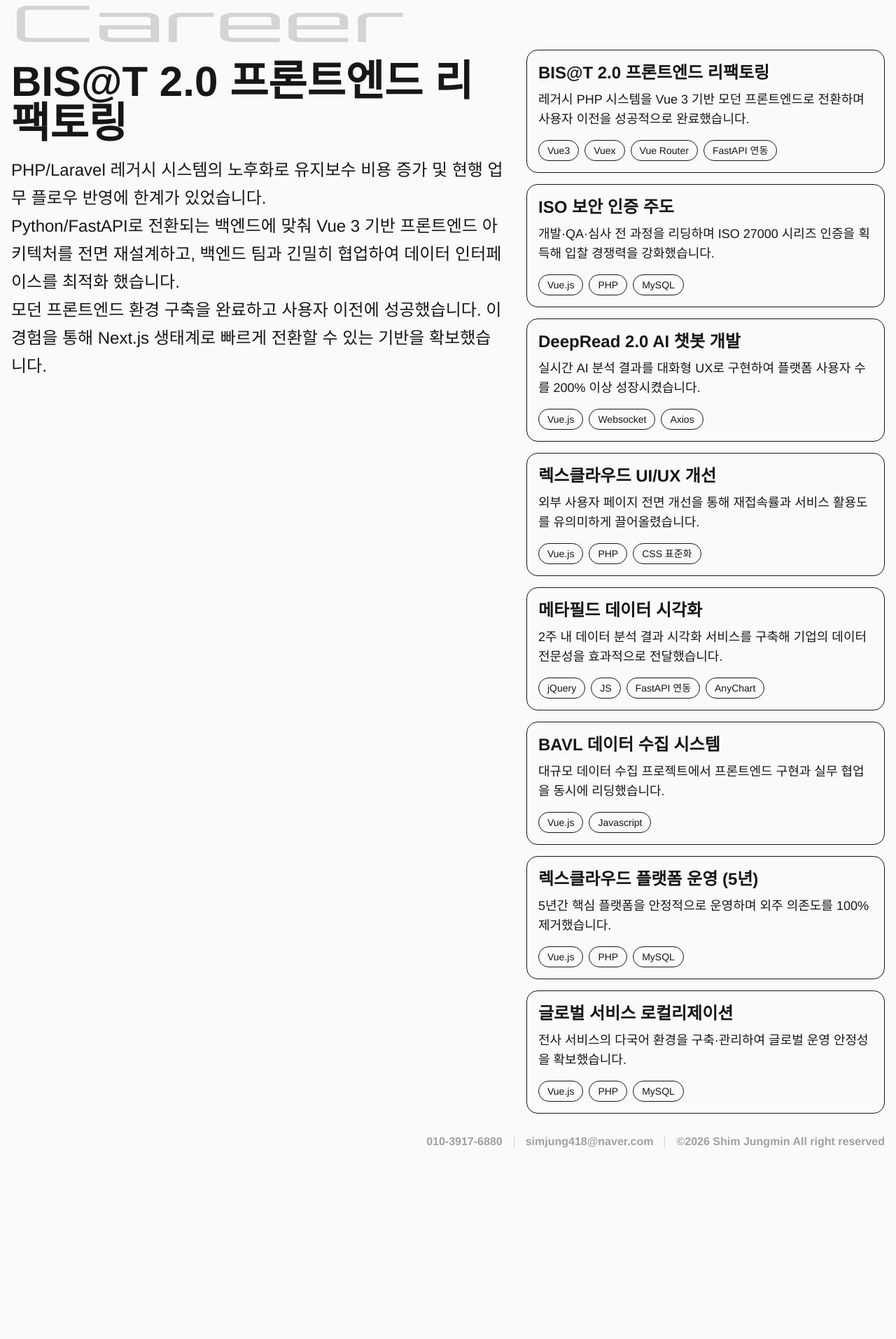
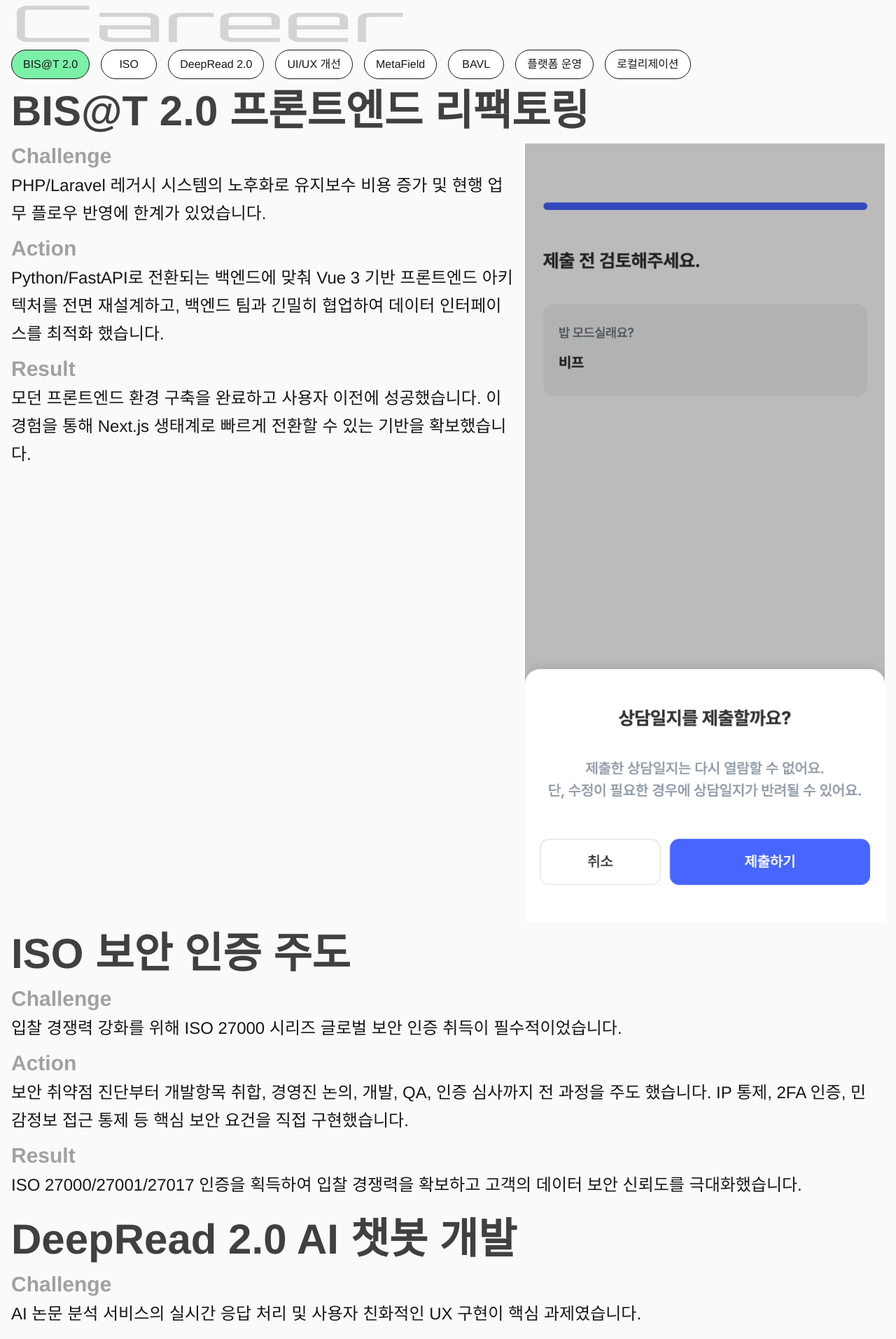
Before and after one commit to simjung418/portfolio-2025, a Next.js app: page /career in a window 1280 px wide. Shown: the part 60-1973 px from the top of the page at 70% size. Before the commit the page ends 1735 px from the top, so only its background shows below. Built offline with nearby package versions, Linux system fonts and the light colour scheme.

Commit message:
feat: ccd intersectionObservation 작업 완료

```diff
--- a/app/career/page.tsx
+++ b/app/career/page.tsx
@@ -1,178 +1,61 @@
 "use client";
 
-import { CardList } from "@/components/cards";
-import { CareerCardDetail } from "@/components/career/CardDetail";
+import { CareerList, CareerCardDetail } from "@/components/career/";
 import { Cards, CAREER_LIST, CareerDetail, CareerListKeys } from "@/lib/types";
-import { useState } from "react";
+import { useEffect, useRef, useState } from "react";
 
-const Career: Record<CareerListKeys, Cards<CareerDetail>> = {
+const career: Record<CareerListKeys, Cards<CareerDetail>> = {
   bisat2: {
+    tabName: "BIS@T 2.0",
     title: "BIS@T 2.0 프론트엔드 리팩토링",
     desc: (
       <>
-        <p>레거시 PHP 시스템을 Vue 3 기반 모던 프론트엔드로 전환하며 사용자 이전을 성공적으로 완료했습니다.</p>
+        <p>
+          레거시 PHP 시스템을 Vue 3 기반 모던 프론트엔드로 전환하며 사용자
+          이전을 성공적으로 완료했습니다.
+        </p>
       </>
     ),
     tech: ["Vue3", "Vuex", "Vue Router", "FastAPI 연동"],
+    imgs:["/bisat.png"],
     detail: {
       challenge: (
         <>
-          <p>PHP/Laravel 레거시 시스템의 노후화로 유지보수 비용 증가 및 현행 업무 플로우 반영에 한계가 있었습니다.</p>
+          <p>
+            PHP/Laravel 레거시 시스템의 노후화로 유지보수 비용 증가 및 현행 업무
+            플로우 반영에 한계가 있었습니다.
+          </p>
         </>
       ),
       action: (
         <>
-          <p>Python/FastAPI로 전환되는 백엔드에 맞춰 Vue 3 기반 프론트엔드 아키텍처를 전면 재설계하고, 백엔드 팀과 긴밀히 협업하여 데이터 인터페이스를 최적화 했습니다.</p>
+          <p>
+            Python/FastAPI로 전환되는 백엔드에 맞춰 Vue 3 기반 프론트엔드
+            아키텍처를 전면 재설계하고, 백엔드 팀과 긴밀히 협업하여 데이터
+            인터페이스를 최적화 했습니다.
+          </p>
         </>
       ),
       result: (
         <>
-          <p>모던 프론트엔드 환경 구축을 완료하고 사용자 이전에 성공했습니다. 이 경험을 통해 Next.js 생태계로 빠르게 전환할 수 있는 기반을 확보했습니다.</p>
+          <p>
+            모던 프론트엔드 환경 구축을 완료하고 사용자 이전에 성공했습니다. 이
+            경험을 통해 Next.js 생태계로 빠르게 전환할 수 있는 기반을
+            확보했습니다.
+          </p>
         </>
       ),
     },
   },
   iso: {
+    tabName: "ISO",
     title: "ISO 보안 인증 주도",
     desc: (
       <>
-        <p>개발·QA·심사 전 과정을 리딩하며 ISO 27000 시리즈 인증을 획득해 입찰 경쟁력을 강화했습니다.</p>
-      </>
-    ),
-    tech: ["Vue.js", "PHP", "MySQL"],
-    detail: {
-      challenge: (
-        <>
-          <p>입찰 경쟁력 강화를 위해 ISO 27000 시리즈 글로벌 보안 인증 취득이 필수적이었습니다.</p>
-        </>
-      ),
-      action: (
-        <>
-          <p>보안 취약점 진단부터 개발항목 취합, 경영진 논의, 개발, QA, 인증 심사까지 전 과정을 주도 했습니다. IP 통제, 2FA 인증, 민감정보 접근 통제 등 핵심 보안 요건을 직접 구현했습니다.</p>
-        </>
-      ),
-      result: (
-        <>
-          <p>ISO 27000/27001/27017 인증을 획득하여 입찰 경쟁력을 확보하고 고객의 데이터 보안 신뢰도를 극대화했습니다.</p>
-        </>
-      ),
-    },
-  },
-  deepread2: {
-    title: "DeepRead 2.0 AI 챗봇 개발",
-    desc: (
-      <>
-        <p>실시간 AI 분석 결과를 대화형 UX로 구현하여 플랫폼 사용자 수를 200% 이상 성장시켰습니다.</p>
-      </>
-    ),
-    tech: ["Vue.js", "Websocket", "Axios"],
-    detail: {
-      challenge: (
-        <>
-          <p>AI 논문 분석 서비스의 실시간 응답 처리 및 사용자 친화적인 UX 구현이 핵심 과제였습니다.</p>
-        </>
-      ),
-      action: (
-        <>
-          <p>
-            Websocket으로 ChatGPT 기반 AI 분석결과를 실시간 수신하여 대화형 인터페이스로 구현하고, 채팅과 동시에 논문을 읽을 수 있는 UI를 구현하였습니다. 또한 SNS 로그인 도입으로 진입 장벽을
-            낮췄습니다.
-          </p>
-        </>
-      ),
-      result: (
-        <>
-          <p>플랫폼 사용자 200% 증가 및 유료 서비스 사용자 풀 확대를 달성했습니다.</p>
-        </>
-      ),
-    },
-  },
-  lexcloud: {
-    title: "렉스클라우드 UI/UX 개선",
-    desc: (
-      <>
-        <p>외부 사용자 페이지 전면 개선을 통해 재접속률과 서비스 활용도를 유의미하게 끌어올렸습니다.</p>
-      </>
-    ),
-    tech: ["Vue.js", "PHP", "CSS 표준화"],
-    detail: {
-      challenge: (
-        <>
-          <p>고객 및 번역사 외부 페이지 16개의 낮은 사용성으로 인해 사용자 이탈이 발생했습니다.</p>
-        </>
-      ),
-      action: (
-        <>
-          <p>UI/UX 전면 리뉴얼 및 CSS 스타일 가이드 통일을 통해 디자인 반영 작업 볼륨을 30% 감소 시켰습니다.</p>
-        </>
-      ),
-      result: (
-        <>
-          <p>외부 사용자 수 67% 증가를 달성하여 재접속률 및 서비스 활용도를 극대화했습니다.</p>
-        </>
-      ),
-    },
-  },
-  metafield: {
-    title: "메타필드 데이터 시각화",
-    desc: (
-      <>
-        <p>2주 내 데이터 분석 결과 시각화 서비스를 구축해 기업의 데이터 전문성을 효과적으로 전달했습니다.</p>
-      </>
-    ),
-    tech: ["jQuery", "JS", "FastAPI 연동", "AnyChart"],
-    detail: {
-      challenge: (
-        <>
-          <p>데이터 전문기업 리브랜딩을 위해 2주 이내에 분석 모델 결과를 고객에게 시각적으로 제공하는 서비스 구축이 필요했습니다.</p>
-        </>
-      ),
-      action: (
-        <>
-          <p>내부 딥러닝팀의 분석 모델을 연동하고, AnyChart를 활용하여 데이터 분석 결과를 시각화 하는 화면을 구현했습니다.</p>
-        </>
-      ),
-      result: (
-        <>
-          <p>기업의 데이터 전문성을 대외적으로 보여주는 서비스를 성공적으로 런칭하고, 초단기 실행력 및 데이터 모델 연동 역량을 증명했습니다.</p>
-        </>
-      ),
-    },
-  },
-  bavl: {
-    title: "BAVL 데이터 수집 시스템",
-    desc: (
-      <>
-        <p>대규모 데이터 수집 프로젝트에서 프론트엔드 구현과 실무 협업을 동시에 리딩했습니다.</p>
-      </>
-    ),
-    tech: ["Vue.js", "Javascript"],
-    detail: {
-      challenge: (
-        <>
-          <p>국가급 입찰 과제 수행을 위한 대규모 구어체 데이터 수집 시스템 구축이 필수였습니다.</p>
-        </>
-      ),
-      action: (
-        <>
-          <p>
-            Vue.js 기반 데이터 입력 인터페이스 구현을 주도하는 한편, 실무 담당자의 요구사항과 외주 협력업체의 기술적 구현 사항 사이에서 PM역할을 수행했습니다. 이를 통해 복잡한 기술 협의를 주도하고
-            시스템의 안정적인 운영을 달성했습니다.
-          </p>
-        </>
-      ),
-      result: (
-        <>
-          <p>총 150만 문장 수집 과업 수행에 기여했습니다. 이 경험은 향후 핵심 코드 100% 내재화를 주도하고 풀스택 협업 구조를 정립하는 기반 지식이 되었습니다.</p>
-        </>
-      ),
-    },
-  },
-  platform: {
-    title: "렉스클라우드 플랫폼 운영 (5년)",
-    desc: (
-      <>
-        <p>5년간 핵심 플랫폼을 안정적으로 운영하며 외주 의존도를 100% 제거했습니다.</p>
+        <p>
+          개발·QA·심사 전 과정을 리딩하며 ISO 27000 시리즈 인증을 획득해 입찰
+          경쟁력을 강화했습니다.
+        </p>
       </>
     ),
     tech: ["Vue.js", "PHP", "MySQL"],
@@ -180,48 +63,271 @@
       challenge: (
         <>
           <p>
-            복잡한 내부 관리 (회계, 인사, PM) 프로세스 및 외부 사용자 인터페이스 (고객, 번역사) 통합을 포함한 핵심 플랫폼의 지속적 개선 및 외부 의존도 제거가 필요했습니다. 내부 직원들이 복잡한 실제
-            워크플로우를 시스템 내에서 원활하게 처리할 수 있도록 다각적인 기능을 구현해야 했습니다.
+            입찰 경쟁력 강화를 위해 ISO 27000 시리즈 글로벌 보안 인증 취득이
+            필수적이었습니다.
           </p>
         </>
       ),
       action: (
         <>
-          <p>퍼블리셔로 시작하여 Vue.js, PHP, MySQL 풀스택 개발자로 성장했습니다. 50여개 메뉴에 걸친 핵심 기능을 주도적으로 개발하고, 외부 협력사 의존도를 100% 제거했습니다.</p>
+          <p>
+            보안 취약점 진단부터 개발항목 취합, 경영진 논의, 개발, QA, 인증
+            심사까지 전 과정을 주도 했습니다. IP 통제, 2FA 인증, 민감정보 접근
+            통제 등 핵심 보안 요건을 직접 구현했습니다.
+          </p>
         </>
       ),
       result: (
         <>
-          <p>5년간 안정적 운영을 달성하고, 코드 완전 내재화를 통한 유지보수 효율성을 극대화했습니다.</p>
+          <p>
+            ISO 27000/27001/27017 인증을 획득하여 입찰 경쟁력을 확보하고 고객의
+            데이터 보안 신뢰도를 극대화했습니다.
+          </p>
         </>
       ),
     },
   },
-  l10n: {
-    title: "글로벌 서비스 로컬리제이션",
+  deepread2: {
+    tabName: "DeepRead 2.0",
+    title: "DeepRead 2.0 AI 챗봇 개발",
     desc: (
       <>
-        <p>전사 서비스의 다국어 환경을 구축·관리하여 글로벌 운영 안정성을 확보했습니다.</p>
+        <p>
+          실시간 AI 분석 결과를 대화형 UX로 구현하여 플랫폼 사용자 수를 200%
+          이상 성장시켰습니다.
+        </p>
+      </>
+    ),
+    tech: ["Vue.js", "Websocket", "Axios"],
+    detail: {
+      challenge: (
+        <>
+          <p>
+            AI 논문 분석 서비스의 실시간 응답 처리 및 사용자 친화적인 UX 구현이
+            핵심 과제였습니다.
+          </p>
+        </>
+      ),
+      action: (
+        <>
+          <p>
+            Websocket으로 ChatGPT 기반 AI 분석결과를 실시간 수신하여 대화형
+            인터페이스로 구현하고, 채팅과 동시에 논문을 읽을 수 있는 UI를
+            구현하였습니다. 또한 SNS 로그인 도입으로 진입 장벽을 낮췄습니다.
+          </p>
+        </>
+      ),
+      result: (
+        <>
+          <p>
+            플랫폼 사용자 200% 증가 및 유료 서비스 사용자 풀 확대를
+            달성했습니다.
+          </p>
+        </>
+      ),
+    },
+  },
+  lexcloud: {
+    tabName: "UI/UX 개선",
+    title: "렉스클라우드 UI/UX 개선",
+    desc: (
+      <>
+        <p>
+          외부 사용자 페이지 전면 개선을 통해 재접속률과 서비스 활용도를
+          유의미하게 끌어올렸습니다.
+        </p>
+      </>
+    ),
+    tech: ["Vue.js", "PHP", "CSS 표준화"],
+    detail: {
+      challenge: (
+        <>
+          <p>
+            고객 및 번역사 외부 페이지 16개의 낮은 사용성으로 인해 사용자 이탈이
+            발생했습니다.
+          </p>
+        </>
+      ),
+      action: (
+        <>
+          <p>
+            UI/UX 전면 리뉴얼 및 CSS 스타일 가이드 통일을 통해 디자인 반영 작업
+            볼륨을 30% 감소 시켰습니다.
+          </p>
+        </>
+      ),
+      result: (
+        <>
+          <p>
+            외부 사용자 수 67% 증가를 달성하여 재접속률 및 서비스 활용도를
+            극대화했습니다.
+          </p>
+        </>
+      ),
+    },
+  },
+  metafield: {
+    tabName: "MetaField",
+    title: "MetaField 데이터 시각화",
+    desc: (
+      <>
+        <p>
+          2주 내 데이터 분석 결과 시각화 서비스를 구축해 기업의 데이터 전문성을
+          효과적으로 전달했습니다.
+        </p>
+      </>
+    ),
+    tech: ["jQuery", "JS", "FastAPI 연동", "AnyChart"],
+    detail: {
+      challenge: (
+        <>
+          <p>
+            데이터 전문기업 리브랜딩을 위해 2주 이내에 분석 모델 결과를 고객에게
+            시각적으로 제공하는 서비스 구축이 필요했습니다.
+          </p>
+        </>
+      ),
+      action: (
+        <>
+          <p>
+            내부 딥러닝팀의 분석 모델을 연동하고, AnyChart를 활용하여 데이터
+            분석 결과를 시각화 하는 화면을 구현했습니다.
+          </p>
+        </>
+      ),
+      result: (
+        <>
+          <p>
+            기업의 데이터 전문성을 대외적으로 보여주는 서비스를 성공적으로
+            런칭하고, 초단기 실행력 및 데이터 모델 연동 역량을 증명했습니다.
+          </p>
+        </>
+      ),
+    },
+  },
+  bavl: {
+    tabName: "BAVL",
+    title: "BAVL 데이터 수집 시스템",
+    desc: (
+      <>
+        <p>
+          대규모 데이터 수집 프로젝트에서 프론트엔드 구현과 실무 협업을 동시에
+          리딩했습니다.
+        </p>
+      </>
+    ),
+    tech: ["Vue.js", "Javascript"],
+    detail: {
+      challenge: (
+        <>
+          <p>
+            국가급 입찰 과제 수행을 위한 대규모 구어체 데이터 수집 시스템 구축이
+            필수였습니다.
+          </p>
+        </>
+      ),
+      action: (
+        <>
+          <p>
+            Vue.js 기반 데이터 입력 인터페이스 구현을 주도하는 한편, 실무
+            담당자의 요구사항과 외주 협력업체의 기술적 구현 사항 사이에서
+            PM역할을 수행했습니다. 이를 통해 복잡한 기술 협의를 주도하고
+            시스템의 안정적인 운영을 달성했습니다.
+          </p>
+        </>
+      ),
+      result: (
+        <>
+          <p>
+            총 150만 문장 수집 과업 수행에 기여했습니다. 이 경험은 향후 핵심
+            코드 100% 내재화를 주도하고 풀스택 협업 구조를 정립하는 기반 지식이
+            되었습니다.
+          </p>
+        </>
+      ),
+    },
+  },
+  platform: {
+    tabName: "플랫폼 운영",
+    title: "렉스클라우드 플랫폼 운영 (5년)",
+    desc: (
+      <>
+        <p>
+          5년간 핵심 플랫폼을 안정적으로 운영하며 외주 의존도를 100%
+          제거했습니다.
+        </p>
       </>
     ),
     tech: ["Vue.js", "PHP", "MySQL"],
     detail: {
       challenge: (
         <>
-          <p>다국적 지사 운영 환경에서 모든 플랫폼의 kr-en 로컬리제이션(Localization)이 필수였으며, 이에 대한 기술적 구현과 비기술적 관리의 통합이 필요했습니다.</p>
+          <p>
+            복잡한 내부 관리 (회계, 인사, PM) 프로세스 및 외부 사용자 인터페이스
+            (고객, 번역사) 통합을 포함한 핵심 플랫폼의 지속적 개선 및 외부
+            의존도 제거가 필요했습니다. 내부 직원들이 복잡한 실제 워크플로우를
+            시스템 내에서 원활하게 처리할 수 있도록 다각적인 기능을 구현해야
+            했습니다.
+          </p>
         </>
       ),
       action: (
         <>
           <p>
-            렉스클라우드 및 번역이 필요한 플랫폼의 kr-en 언어 환경 코드 구현 및 관리를 전담했습니다. 개발 뿐 아니라, 번역 리소스 확보 및 반영 프로세스를 주도적으로 매니징하여 전사 서비스의 다국어
-            안정성을 확보했습니다.
+            퍼블리셔로 시작하여 Vue.js, PHP, MySQL 풀스택 개발자로 성장했습니다.
+            50여개 메뉴에 걸친 핵심 기능을 주도적으로 개발하고, 외부 협력사
+            의존도를 100% 제거했습니다.
           </p>
         </>
       ),
       result: (
         <>
-          <p>전사 플랫폼에 걸친 일관되고 안정적인 다국어 환경을 구축하여, 다국적 지사 및 고객의 서비스 이용 환경 안정성을 극대화했습니다.</p>
+          <p>
+            5년간 안정적 운영을 달성하고, 코드 완전 내재화를 통한 유지보수
+            효율성을 극대화했습니다.
+          </p>
+        </>
+      ),
+    },
+  },
+  l10n: {
+    tabName: "로컬리제이션",
+    title: "글로벌 서비스 로컬리제이션",
+    desc: (
+      <>
+        <p>
+          전사 서비스의 다국어 환경을 구축·관리하여 글로벌 운영 안정성을
+          확보했습니다.
+        </p>
+      </>
+    ),
+    tech: ["Vue.js", "PHP", "MySQL"],
+    detail: {
+      challenge: (
+        <>
+          <p>
+            다국적 지사 운영 환경에서 모든 플랫폼의 kr-en
+            로컬리제이션(Localization)이 필수였으며, 이에 대한 기술적 구현과
+            비기술적 관리의 통합이 필요했습니다.
+          </p>
+        </>
+      ),
+      action: (
+        <>
+          <p>
+            렉스클라우드 및 번역이 필요한 플랫폼의 kr-en 언어 환경 코드 구현 및
+            관리를 전담했습니다. 개발 뿐 아니라, 번역 리소스 확보 및 반영
+            프로세스를 주도적으로 매니징하여 전사 서비스의 다국어 안정성을
+            확보했습니다.
+          </p>
+        </>
+      ),
+      result: (
+        <>
+          <p>
+            전사 플랫폼에 걸친 일관되고 안정적인 다국어 환경을 구축하여, 다국적
+            지사 및 고객의 서비스 이용 환경 안정성을 극대화했습니다.
+          </p>
         </>
       ),
     },
@@ -229,15 +335,70 @@
 };
 
 export default function CareerPage() {
-  const [selected, setSelected] = useState(Career["bisat2"]);
+  const [selected, setSelected] = useState<CareerListKeys>("bisat2");
   const onSelect = (name: CareerListKeys) => {
-    setSelected(Career[name]);
+    setSelected(name);
+    trigger.current[name]?.scrollIntoView({behavior:"smooth", block: "start"})
   };
+
+  const trigger = useRef<Record<CareerListKeys, HTMLHeadElement | null>>({
+    bisat2: null,
+    iso: null,
+    deepread2: null,
+    lexcloud: null,
+    metafield: null,
+    bavl: null,
+    platform: null,
+    l10n: null,
+  });
+  useEffect(() => {
+    const options = {
+      root: null,
+      rootMargin: "-30% 0px -30% 0px",
+      threshold: 0,
+    };
+    const observer = new IntersectionObserver((entries) => {
+      entries.forEach((entry) => {
+        if (entry.isIntersecting) {
+          const key = CAREER_LIST.find(
+            (name) => trigger.current[name] === entry.target,
+          );
+          if (key) {
+            setSelected(key);
+          }
+        }
+      });
+    }, options);
+
+    CAREER_LIST.forEach((name) => {
+      if (trigger.current[name]) {
+        observer.observe(trigger.current[name]!);
+      }
+    });
+    return () => {
+      observer.disconnect();
+    };
+  }, []);
   return (
     <>
-      <section className="relative *:flex-1 flex justify-between gap-8">
-        <CareerCardDetail selected={selected} />
-        <CardList list={CAREER_LIST} onSelect={onSelect} cards={Career} />
+      <section className="relative">
+        <CareerList
+          list={CAREER_LIST}
+          onSelect={onSelect}
+          cards={career}
+          selected={selected}
+        />
+        {CAREER_LIST.map((name) => (
+          <div
+            key={name}
+            ref={(el) => {
+              trigger.current[name] = el;
+            }}
+            className="scroll-mt-24"
+          >
+            <CareerCardDetail card={career[name]} selected={selected} />
+          </div>
+        ))}
       </section>
     </>
   );
--- a/components/career/CardDetail.tsx
+++ /dev/null
@@ -1,17 +0,0 @@
-import { Cards, CareerDetail } from "@/lib/types";
-
-type Props = {
-  selected: Cards<CareerDetail>;
-};
-
-export const CareerCardDetail = ({ selected }: Props) => {
-  const detail = selected.detail;
-  return (
-    <div className="sticky top-0 sm:[&_p]:text-2xl/10 [&_p]:text-md [&_p]:font-medium ">
-      <h2>{selected.title}</h2>
-      {detail?.challenge}
-      {detail?.action}
-      {detail?.result}
-    </div>
-  );
-}
--- /dev/null
+++ b/components/career/CareerCardDetail.tsx
@@ -0,0 +1,60 @@
+import { Cards, CareerDetail, CareerListKeys } from "@/lib/types";
+import Image from "next/image";
+
+type Props = {
+  card: Cards<CareerDetail>;
+  selected: CareerListKeys;
+};
+
+export const CareerCardDetail = ({ card, selected }: Props) => {
+  const detail = card.detail;
+  const CAR = ["challenge", "action", "result"] as const;
+  return (
+    <div>
+      <h2 className="text-neutral-700">{card.title}</h2>
+      <div className="flex flex-1 justify-between gap-4">
+        <dl>
+          {CAR.map((val, index) => {
+            return (
+              <div
+                key={`${selected}_${val}`}
+                className="mb-3 flex flex-col gap-2 sm:gap-1"
+              >
+                <dt className="text-lg font-bold text-neutral-400 capitalize sm:text-3xl">
+                  {val}
+                </dt>
+                <dd className="text-md font-medium sm:text-2xl/10">
+                  {detail?.[val]}
+                </dd>
+              </div>
+            );
+          })}
+        </dl>
+        <div>
+          {card.imgs != undefined
+            ? card.imgs.map((img, index) => (
+                // <div
+                //   key={`${card.title}_img_${index}`}
+                //   className="relative size-200"
+                // >
+                //   <Image
+                //     src={img}
+                //     alt={card.title}
+                //     fill
+                //     className="flex-1 object-cover"
+                //   />
+                // </div>
+
+                <img
+                  key={`${card.title}_img_${index}`}
+                  src={img}
+                  alt={card.title}
+                  className=""
+                />
+              ))
+            : null}
+        </div>
+      </div>
+    </div>
+  );
+};
--- /dev/null
+++ b/components/career/CareerList.tsx
@@ -0,0 +1,38 @@
+import { Cards, CareerDetail, CareerListKeys } from "@/lib/types";
+
+// 카드 리스트는 "프로젝트"든 "커리어"든 상관없이,
+// 1) key 목록(list)
+// 2) key -> 카드 데이터 매핑(cards)
+// 3) 선택 콜백(onSelect)
+// 이 3개가 같은 key 타입(K)으로 묶여 있으면 안전하게 동작한다.
+// 그래서 union(A | B) 대신 generic(K)로 계약을 건다.
+
+type Props = {
+  list: readonly CareerListKeys[];
+  cards: Record<CareerListKeys, Cards<CareerDetail>>;
+  selected: CareerListKeys;
+  onSelect: (name: CareerListKeys) => void;
+};
+
+export const CareerList = ({ list, cards, onSelect, selected }: Props) => {
+  return (
+    <ul className="sticky top-3 flex items-center gap-4">
+      {list.map((name) => {
+        const p = cards[name];
+
+        return (
+          <li
+            key={name}
+          >
+            <button
+              onClick={() => onSelect(name)}
+              className={`rounded-full border py-2 px-4 min-w-20 ${selected == name ? "bg-green-300":"bg-white"}`}
+            >
+              {p.tabName}
+            </button>
+          </li>
+        );
+      })}
+    </ul>
+  );
+};
--- /dev/null
+++ b/components/career/index.ts
@@ -0,0 +1,2 @@
+export { CareerCardDetail } from "./CareerCardDetail"
+export { CareerList } from "./CareerList"
```
Also changed, not shown: lib/types.ts (+9 -1 lines), public/bisat.png (added).
